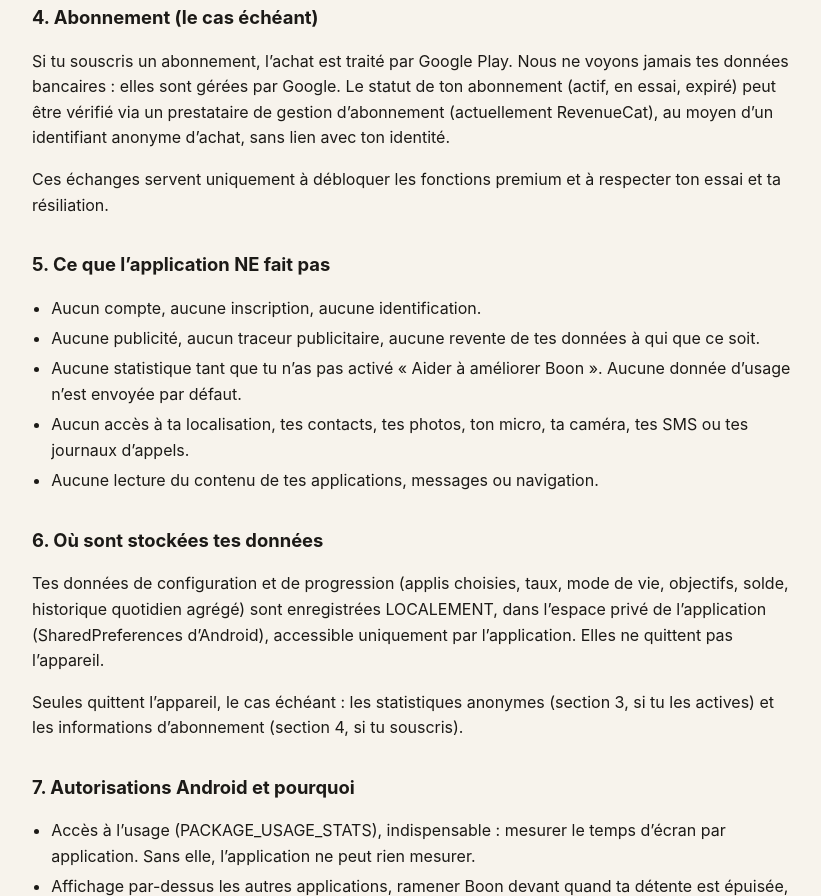
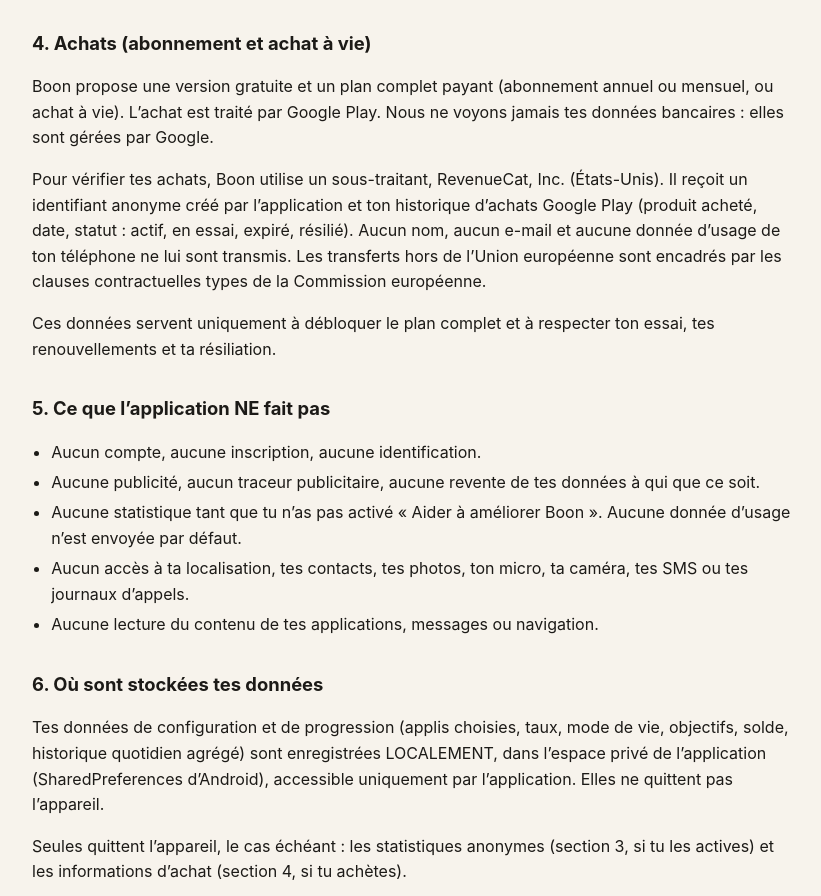
Before and after one commit to yourtsnatures/boon-privacy, a plain HTML site: page index.html in a window 1280 px wide. Shown: the part 1063-1959 px from the top of the page, without its empty margins (228-1049 px from the left). Drawn offline with Linux system fonts and the light colour scheme.

Commit message:
Politique : achats (abonnement, achat a vie) et RevenueCat comme sous-traitant
Co-Authored-By: Claude Opus 5.5 <noreply@anthropic.com>

```diff
--- a/index.html
+++ b/index.html
@@ -38,13 +38,14 @@
 </head>
 <body>
   <h1>Politique de confidentialité de Boon</h1>
-  <p class="updated">Politique de confidentialité · mise à jour le 4 octobre 2026</p>
+  <p class="updated">Politique de confidentialité · mise à jour le 9 novembre 2026</p>
 
   <div class="summary">
     Boon fonctionne d’abord sur ton téléphone. Par défaut, aucune donnée
     d’usage n’est envoyée sur Internet. Deux exceptions, sous ton contrôle :
-    les statistiques anonymes si tu les actives, et l’abonnement s’il existe
-    (traité par Google Play). Tout est détaillé ci-dessous.
+    les statistiques anonymes si tu les actives, et tes achats s’il y en a
+    (traités par Google Play et vérifiés par RevenueCat). Tout est détaillé
+    ci-dessous.
   </div>
 
   <h2>1. Éditeur et contact</h2>
@@ -95,17 +96,24 @@
     s’arrête aussitôt.
   </p>
 
-  <h2>4. Abonnement (le cas échéant)</h2>
+  <h2>4. Achats (abonnement et achat à vie)</h2>
   <p>
-    Si tu souscris un abonnement, l’achat est traité par Google Play. Nous ne
-    voyons jamais tes données bancaires : elles sont gérées par Google. Le
-    statut de ton abonnement (actif, en essai, expiré) peut être vérifié via un
-    prestataire de gestion d’abonnement (actuellement RevenueCat), au moyen d’un
-    identifiant anonyme d’achat, sans lien avec ton identité.
+    Boon propose une version gratuite et un plan complet payant (abonnement
+    annuel ou mensuel, ou achat à vie). L’achat est traité par Google Play. Nous
+    ne voyons jamais tes données bancaires : elles sont gérées par Google.
   </p>
   <p>
-    Ces échanges servent uniquement à débloquer les fonctions premium et à
-    respecter ton essai et ta résiliation.
+    Pour vérifier tes achats, Boon utilise un sous-traitant, RevenueCat, Inc.
+    (États-Unis). Il reçoit un identifiant anonyme créé par l’application et ton
+    historique d’achats Google Play (produit acheté, date, statut : actif, en
+    essai, expiré, résilié). Aucun nom, aucun e-mail et aucune donnée d’usage de
+    ton téléphone ne lui sont transmis. Les transferts hors de l’Union
+    européenne sont encadrés par les clauses contractuelles types de la
+    Commission européenne.
+  </p>
+  <p>
+    Ces données servent uniquement à débloquer le plan complet et à respecter
+    ton essai, tes renouvellements et ta résiliation.
   </p>
 
   <h2>5. Ce que l’application NE fait pas</h2>
@@ -127,8 +135,8 @@
   </p>
   <p>
     Seules quittent l’appareil, le cas échéant : les statistiques anonymes
-    (section 3, si tu les actives) et les informations d’abonnement (section 4,
-    si tu souscris).
+    (section 3, si tu les actives) et les informations d’achat (section 4,
+    si tu achètes).
   </p>
 
   <h2>7. Autorisations Android et pourquoi</h2>
@@ -137,7 +145,7 @@
     <li>Affichage par-dessus les autres applications, ramener Boon devant quand ta détente est épuisée, et afficher si tu le souhaites la petite bulle « temps restant » par-dessus tes applis de détente.</li>
     <li>Service d’accessibilité (facultatif, pour « Reels &amp; Shorts en pause ») : il ne reçoit des informations que d’Instagram, de YouTube et de Facebook, lit uniquement les identifiants techniques des vues affichées et le nom de l’onglet sélectionné pour reconnaître le flux de vidéos courtes, puis touche l’onglet Accueil de l’appli (ou fait « retour »). Il n’enregistre ni ne transmet rien de ce qui est à l’écran, ne lit ni messages ni mots de passe, et ne fait aucun autre geste à ta place. Il ne fonctionne que pour les applis que tu choisis, après une explication dans l’app, et tu peux le couper à tout moment.</li>
     <li>Service en premier plan, rester éveillée, démarrage au redémarrage, exclusion de l’optimisation de batterie, faire tourner de façon fiable la surveillance qui met la détente épuisée en pause.</li>
-    <li>Internet, uniquement pour l’abonnement (Google Play) et, si tu l’actives, les statistiques anonymes. Aucune donnée d’usage n’est transmise sans ton accord.</li>
+    <li>Internet, uniquement pour les achats (Google Play et RevenueCat) et, si tu l’actives, les statistiques anonymes. Aucune donnée d’usage n’est transmise sans ton accord.</li>
     <li>Notifications, afficher la notification du service et, si tu l’acceptes, quelques rappels. Cette autorisation est facultative.</li>
   </ul>
   <p>Tu accordes ou révoques chacune de ces autorisations à tout moment dans les réglages d’Android.</p>
@@ -158,7 +166,7 @@
   </p>
   <p>
     Les statistiques anonymes reposent sur ton CONSENTEMENT (l’option est opt-in
-    et retirable à tout moment). L’abonnement repose sur l’exécution du contrat
+    et retirable à tout moment). Les achats reposent sur l’exécution du contrat
     que tu conclus.
   </p>
 
@@ -187,7 +195,7 @@
   <p>
     Tes données locales restent confinées dans l’espace privé (sandbox) de
     l’application, isolé par Android. Les échanges éventuels (statistiques
-    anonymes, abonnement) se font via des connexions chiffrées (HTTPS).
+    anonymes, achats) se font via des connexions chiffrées (HTTPS).
   </p>
 
   <h2>13. Modifications de cette politique</h2>
```
